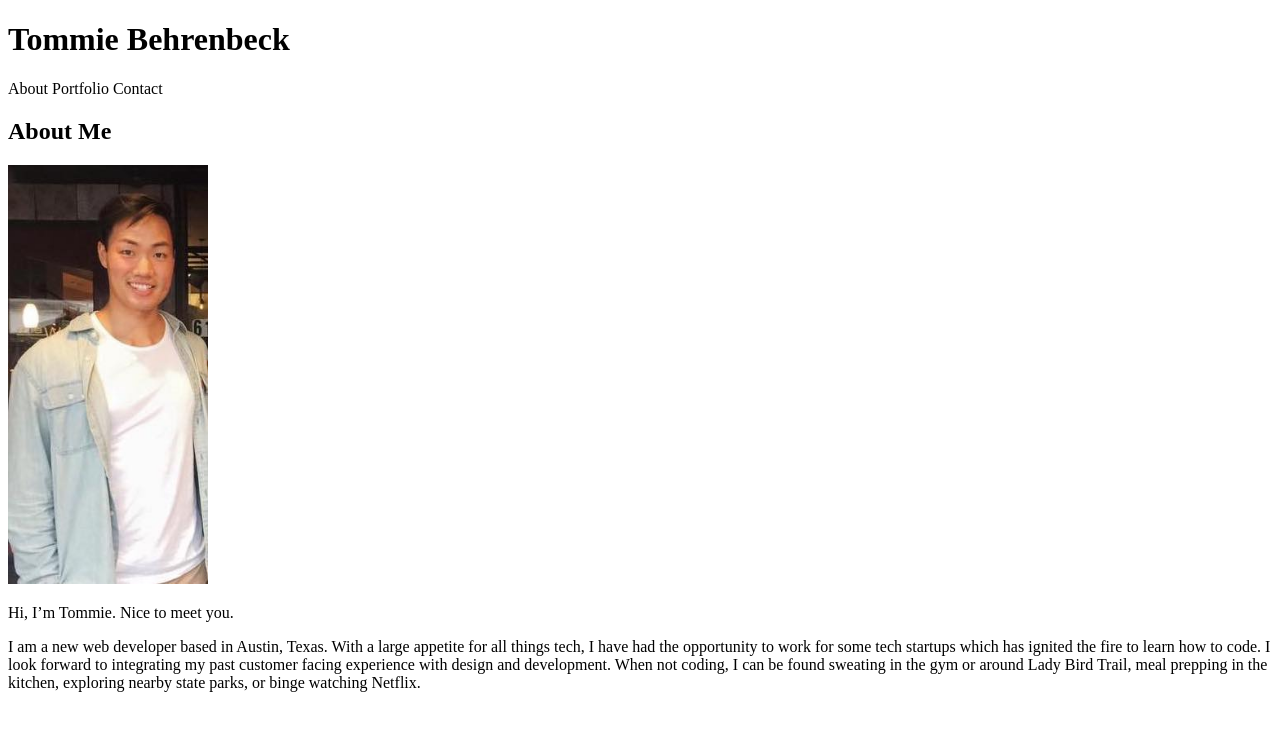
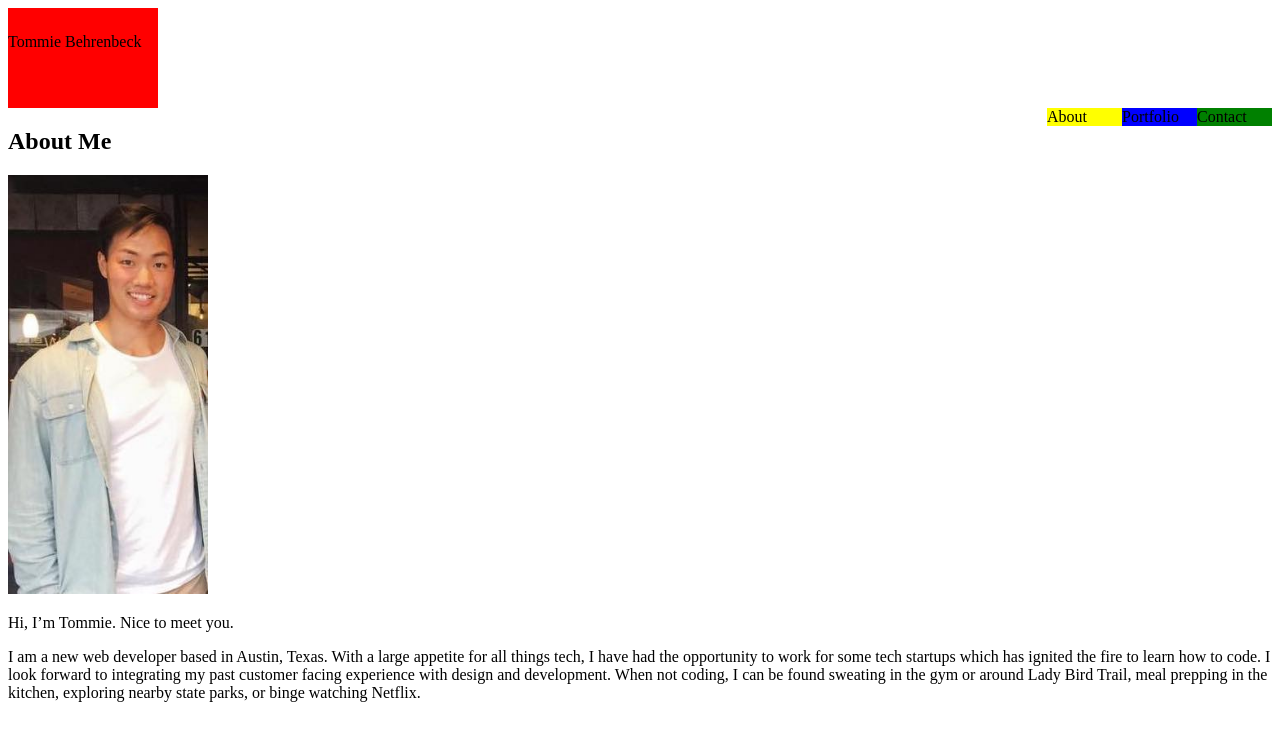
Before and after one commit to tbehrenbeck/Basic-Portfolio, a plain HTML site: page index.html in a window 1280 px wide. Drawn offline with Linux system fonts and the light colour scheme.

Commit message:
formatting

```diff
--- a/assets/css/style.css
+++ b/assets/css/style.css
@@ -0,0 +1,24 @@
+#header {
+    background: red;
+    width: 150px;
+    height: 75px;
+    padding-top: 25px;
+}
+
+#contact-link {
+    background: green;
+    width: 75px;
+    float:right;
+}
+
+#portfolio-link {
+    background: blue;
+    width: 75px;
+    float: right;
+}
+
+#about-link {
+    background:yellow;
+    width: 75px;
+    float:right;
+}
--- a/index.html
+++ b/index.html
@@ -8,15 +8,35 @@
 </head>
 
 <body>
+
     <header>
-        <h1>Tommie Behrenbeck</h1>
+        <section id="header">Tommie Behrenbeck</section>
+        <section id="contact-link">
+            Contact
+        </section>
+        <section id="portfolio-link">
+            Portfolio
+        </section>
+        <section id="about-link">
+            About
+        </section>
     </header>
 
-    <div class="container">
+    <div class="header">
 
-        <section id="navagation">
-            About Portfolio Contact
+        <!-- <section id="contact-link">
+            Contact
         </section>
+        <section id="portfolio-link">
+            Portfolio
+        </section>
+        <section id="about-link">
+            About
+        </section>
+
+        <div class="container"> -->
+
+
 
         <section id="main-bio">
             <h2>About Me</h2>
```
Also changed, not shown: contact.html (+5 -4 lines), portfolio.html (+9 -7 lines).
